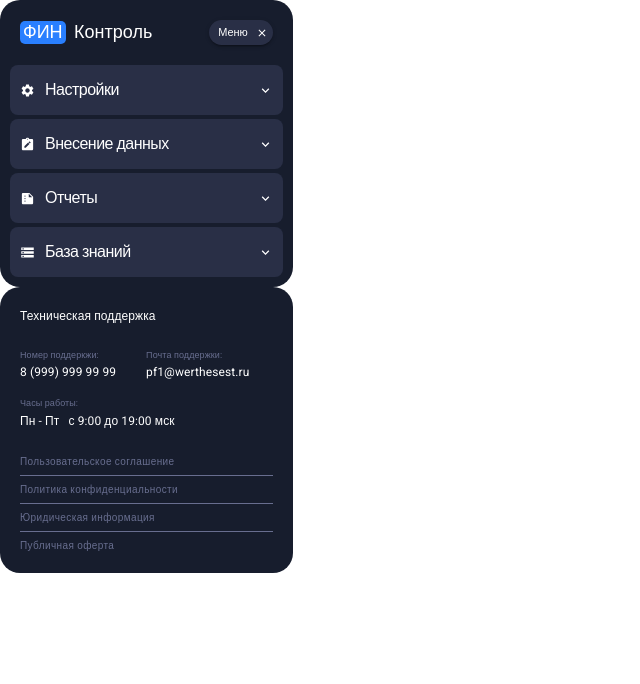
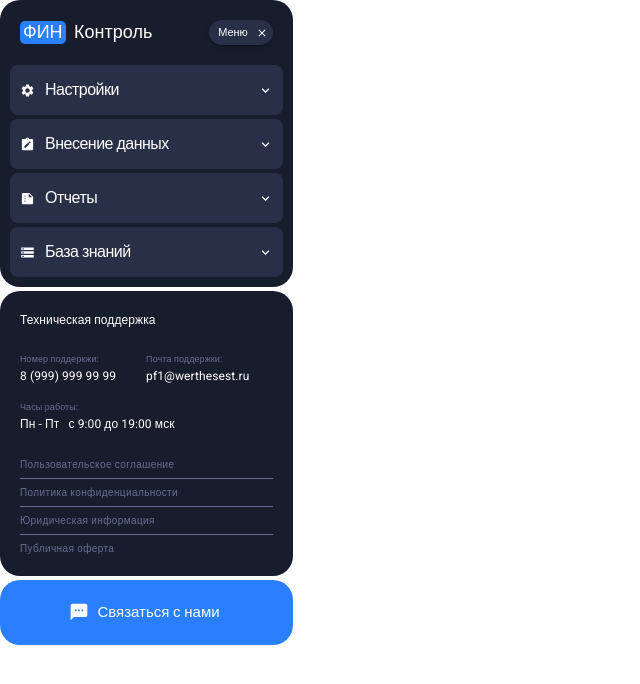
Before and after one commit to Lehano-A/financial-control-test-work, a React (Create React App) app: page / in a window 1280 px wide. Shown: the top 684 px of the page, without its empty margins (0-640 px from the left). Built offline with nearby package versions, Linux system fonts and the light colour scheme; a web font is replaced by a local one.

Commit message:
Создаёт компонент ButtonCommunication + рефакторит TechnicalSupport

```diff
--- a/src/components/App/App.tsx
+++ b/src/components/App/App.tsx
@@ -1,13 +1,26 @@
 import React from 'react';
 import PanelMenu from '../PanelMenu/PanelMenu';
 import TechnicalSupport from '../TechnicalSupport/TechnicalSupport';
+import ButtonCommunication from '../ButtonCommunication/ButtonCommunication';
+import { styled } from '@mui/material';
+
+const Aside = styled('aside')(() => ({
+  display: 'flex',
+  flexDirection: 'column',
+  width: '293px',
+
+  '& > :nth-child(1n):not(:last-child)': {
+    marginBottom: '4px',
+  },
+}));
 
 function App() {
   return (
-    <aside>
+    <Aside>
       <PanelMenu />
       <TechnicalSupport />
-    </aside>
+      <ButtonCommunication />
+    </Aside>
   );
 }
 
--- /dev/null
+++ b/src/components/ButtonCommunication/ButtonCommunication.tsx
@@ -0,0 +1,19 @@
+import React from 'react';
+import { Button as MuiButton, styled } from '@mui/material';
+import SmsRoundedIcon from '@mui/icons-material/SmsRounded';
+
+const Button = styled(MuiButton)(({ theme }) => ({
+  width: '100%',
+  height: '65px',
+  fontSize: '15px',
+  backgroundColor: theme.palette.secondary.main,
+  color: '#fff',
+  textTransform: 'none',
+  borderRadius: theme.customVariables.borderRadiusMain,
+}));
+
+function ButtonCommunication() {
+  return <Button startIcon={<SmsRoundedIcon />}>Связаться с нами</Button>;
+}
+
+export default ButtonCommunication;
--- a/src/components/TechnicalSupport/TechnicalSupport.tsx
+++ b/src/components/TechnicalSupport/TechnicalSupport.tsx
@@ -8,7 +8,7 @@ const Section = styled('section')(({ theme }) => ({
   padding: '20px',
 }));
 
-const BoxKeyValue = styled('div')(({ theme }) => ({
+const BoxKeyValue = styled('div')(() => ({
   display: 'inline-block',
 
   '&:nth-child(1)': {
@@ -25,15 +25,20 @@ const Title = styled('h2')(() => ({
 
 const Key = styled('dt')(({ theme }) => ({
   fontSize: '0.9rem',
-  lineHeight: 1.7,
+  lineHeight: 1.65,
   color: theme.palette.primary.shades[600],
   letterSpacing: '0.1px',
 }));
 
-const Value = styled('dd')(() => ({
+const Value = styled('dd')(({ theme }) => ({
   fontSize: '1.2rem',
   whiteSpace: 'pre',
   letterSpacing: '0.1px',
+
+  '& a': {
+    color: theme.palette.common.white,
+    textDecoration: 'none',
+  },
 }));
 
 const List = styled(MuiList)(() => ({
@@ -68,11 +73,15 @@ function TechnicalSupport() {
       <dl>
         <BoxKeyValue>
           <Key>Номер поддеркжи:</Key>
-          <Value>8 (999) 999 99 99</Value>
+          <Value>
+            <a href='tel:89999999999'>8 (999) 999 99 99</a>
+          </Value>
         </BoxKeyValue>
         <BoxKeyValue>
           <Key>Почта поддержки:</Key>
-          <Value>pf1@werthesest.ru</Value>
+          <Value>
+            <a href='mailto:pf1@werthesest.ru'>pf1@werthesest.ru</a>
+          </Value>
         </BoxKeyValue>
         <BoxKeyValue>
           <Key>Часы работы:</Key>
@@ -80,6 +89,7 @@ function TechnicalSupport() {
         </BoxKeyValue>
       </dl>
 
+      <nav>
         <List>
           <ListItem>
             <Link href='#'>Пользовательское соглашение</Link>
@@ -94,6 +104,7 @@ function TechnicalSupport() {
             <Link href='#'>Публичная оферта</Link>
           </ListItem>
         </List>
+      </nav>
     </Section>
   );
 }
--- a/src/mixins/widgetMixin.ts
+++ b/src/mixins/widgetMixin.ts
@@ -1,7 +1,6 @@
 import { Theme } from '@mui/material';
 
 const widgetMixin = (theme: Theme) => ({
-  width: '293px',
   backgroundColor: theme.palette.primary.main,
   borderRadius: theme.customVariables.borderRadiusMain,
   padding: '20px 10px 10px',
```
Lines whose indentation alone changed are shown as unchanged.
